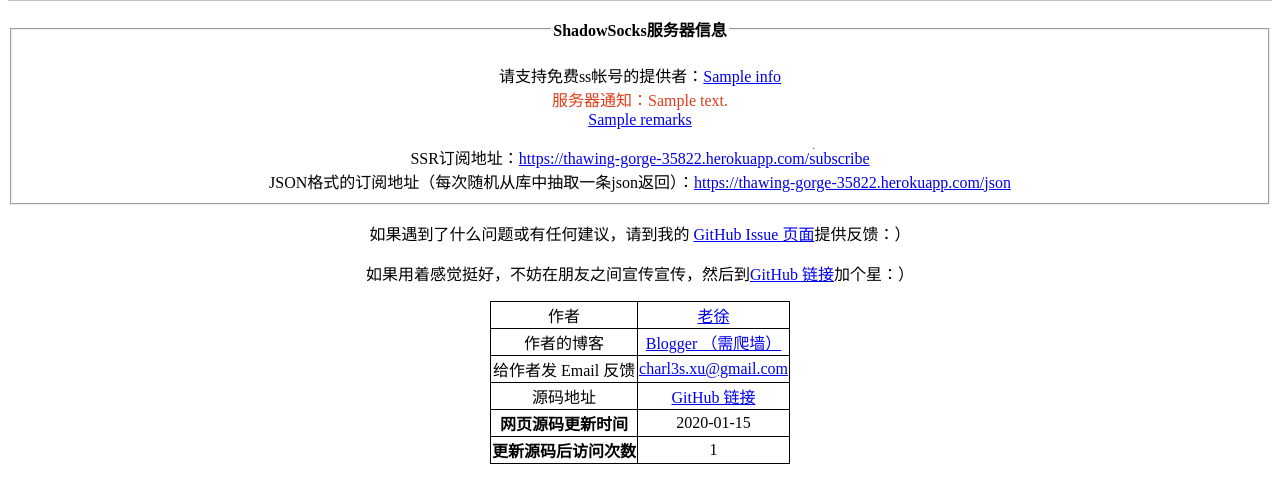
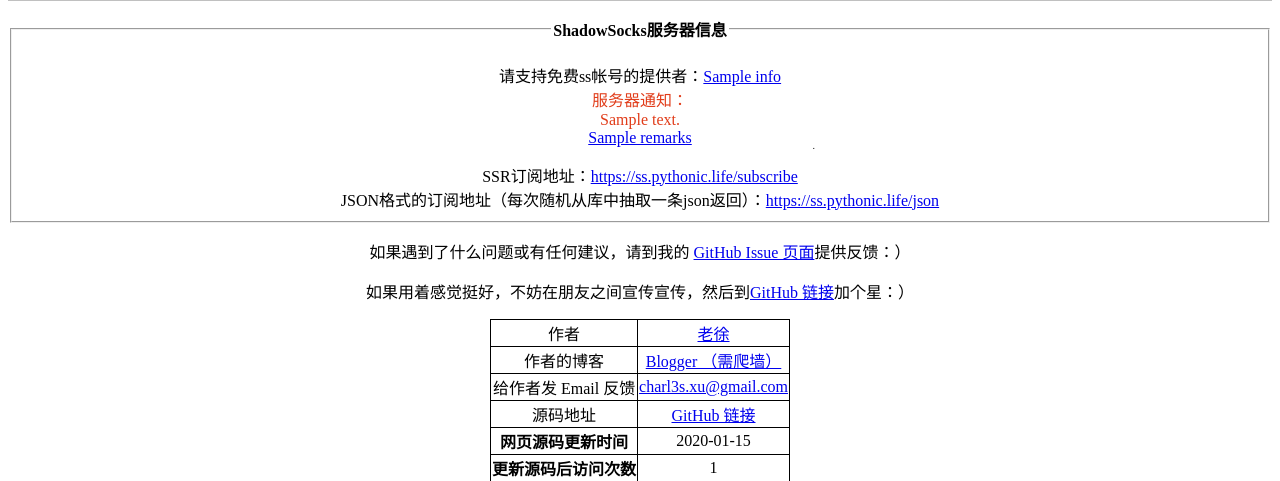
Before and after one commit to the0demiurge/ShadowSocksShare, a Flask app: template app/templates/index.html in a window 1280 px wide. Shown: the part 543-1024 px from the top of the page. Run offline with Flask 2, Linux system fonts and the light colour scheme; the template is opened without the code that fills it: most values are stand-ins (such as "Sample title", 1, 10 or a date in 2020).

Commit message:
added changes to announcement and openshift

```diff
--- a/app/templates/index.html
+++ b/app/templates/index.html
@@ -37,7 +37,7 @@
 
     <p>
     <strong>感谢hsu_bicheng朋友的捐助：）<br>
-    OpenShift 提示我之前我用的 v2 版服务器停止支持，而 v3 版不支持用自定义网址访问。所以本代码迁移至 heroku<br>
+    由于 heroku 服务器由于未知原因挂掉了，还是迁移回红帽<br>
     本项目代码从Python-Scripts 迁移出来，挪到了新 <a href="https://github.com/the0demiurge/ShadowSocksShare-OpenShift">GitHub 仓库</a>，将长期维护，欢迎朋友们关注～<br>
     如果朋友们想把它部署到自己的 heroku 免费服务器里面，可以参照 <a href="https://github.com/the0demiurge/ShadowSocksShare-OpenShift/blob/master/README.md">README</a> ，很简单！</strong>
     </p>
@@ -86,7 +86,7 @@
   {% for server in servers %}
     <p>
       请支持免费ss帐号的提供者：<a href="{{server['info']['url']}}">{{server['info']['name']}}</a><br>
-      <font style="color:#E13C19">服务器通知：{{server['info']['message']}}</font>
+      <font style="color:#E13C19">服务器通知：<br>{{server['info']['message']}}</font>
       <br>
       {%set outer_loop = loop%}
       {% for s in server['data'] %}
@@ -95,8 +95,8 @@
       {% endfor %}
     </p>
   {% endfor %}
-  SSR订阅地址：<a href="/subscribe">https://thawing-gorge-35822.herokuapp.com/subscribe</a><br>
-  JSON格式的订阅地址（每次随机从库中抽取一条json返回）：<a href="/json">https://thawing-gorge-35822.herokuapp.com/json</a>
+SSR订阅地址：<a href="/subscribe">https://ss.pythonic.life/subscribe</a><br>
+  JSON格式的订阅地址（每次随机从库中抽取一条json返回）：<a href="/json">https://ss.pythonic.life/json</a>
 </fieldset>
 
 
```
Also changed, not shown: README.md.
